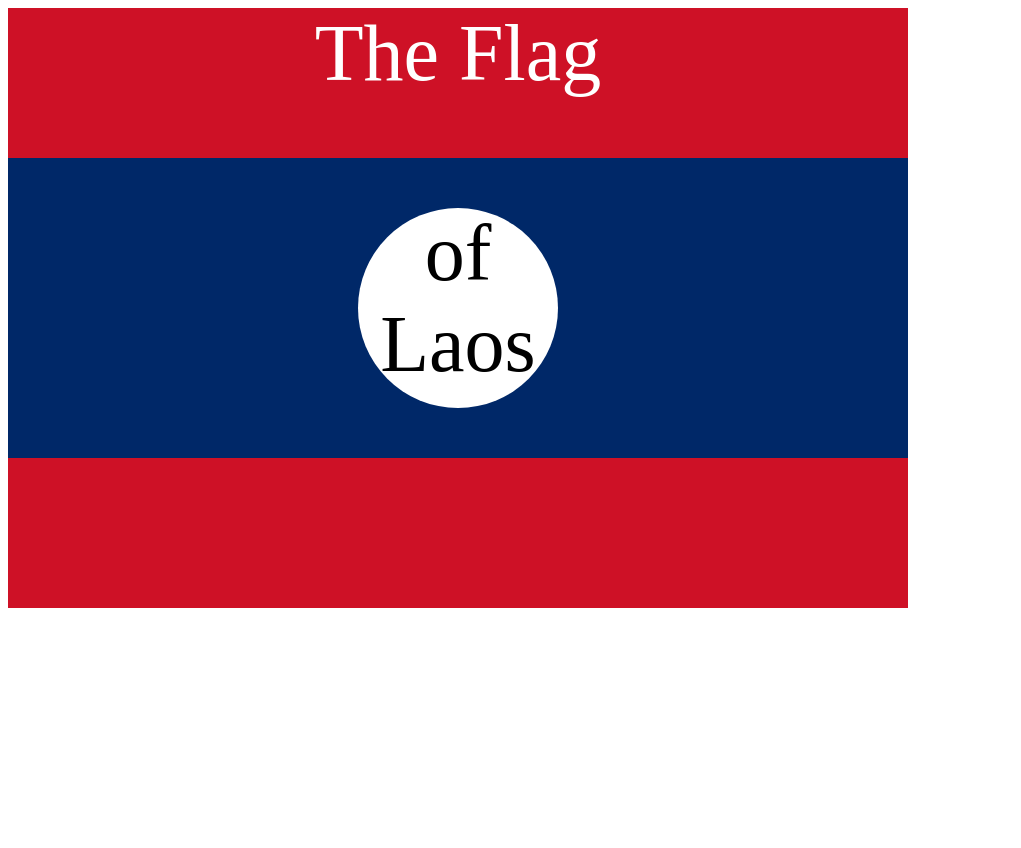
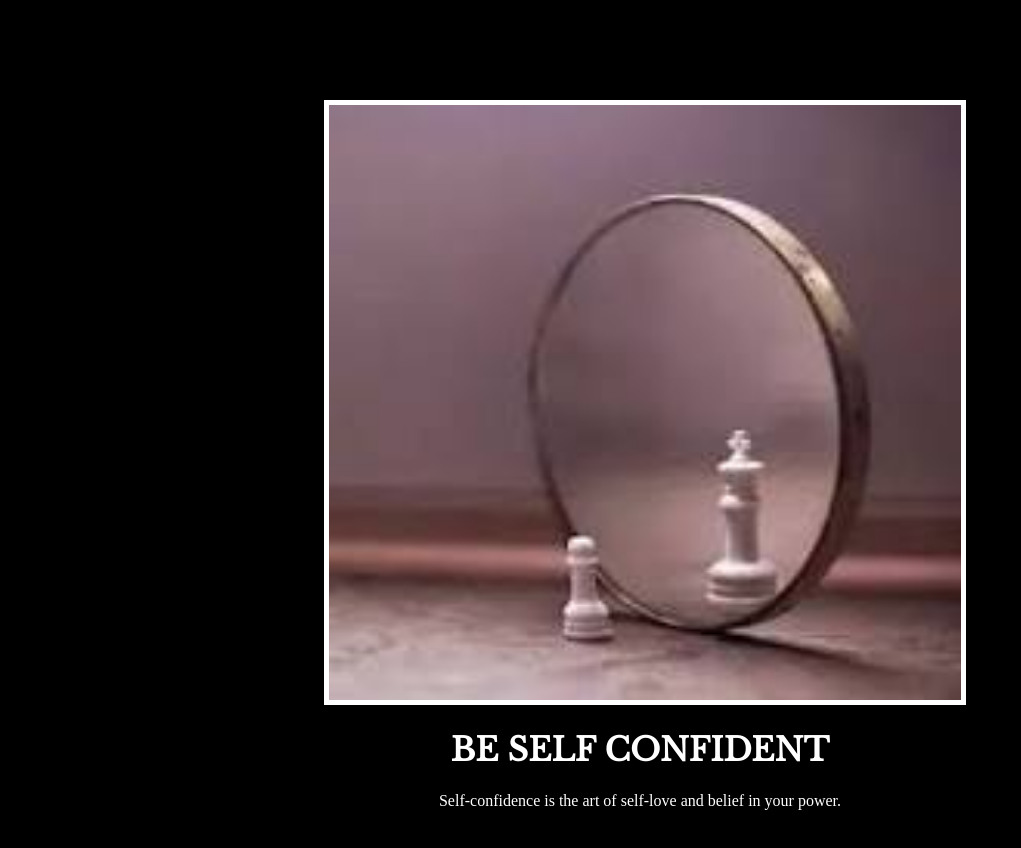
Before and after one commit to agayevkenn/html-portfolio, a plain HTML site: page index.html in a window 1280 px wide. Shown: the whole page, without its empty margins (0-1021 px from the left). Before the commit the page ends 800 px from the top, so only its background shows below. Drawn offline with nearby package versions, Linux system fonts and the light colour scheme.

Commit message:
Add files via upload

```diff
--- a/index.html
+++ b/index.html
@@ -1,69 +1,36 @@
+<!--
+  TODO: Create a motivational post website.
+Style it how ever you like.
+Look at the goal image for inspiration.
+But it must have the following features:
+1. The main h1 text should be using the Regular Libre Baskerville Font from Google Fonts:
+  https://fonts.google.com/specimen/Libre+Baskerville
+2. The text should be white and background black.
+3. Add your own image into the images folder inside assets. It should have a 5px white border.
+4. The text should be center aligned.
+5. Create a div to contain the h1, p and img elements. Adjust the margins so that the image and text are centered on the page.
+  Hint: You horizontally center a div by giving it a width of 50% and a margin-left of 25%.
+  Hint: Set the image to have a width of 100% so it fills the div.
+6. Read about the text-transform property on MDN docs to make the h1 uppercase with CSS.
+  https://developer.mozilla.org/en-US/docs/Web/CSS/text-transform
+-->
+
 <!DOCTYPE html>
 <html lang="en">
-
 <head>
   <meta charset="UTF-8">
-  <title>CSS Flag Project</title>
-  <style>
-    /* Write your CSS Code here */
-    .flag{
-      background-color: rgb(206, 17, 38);
-      width: 900px;
-      height: 600px;
-      position: relative;
-    }
-
-     p{
-      color: white;
-      font-size: 5rem;
-      text-align: center;
-      padding: 0;
-      margin: 0;
-    }
-
-    .flag>div{
-      background-color: rgb(0, 40, 104);
-      width: 900px;
-      height: 300px;
-      position: absolute;
-      top: 150px;
-    }
-
-    .flag >div>div{
-      width: 200px;
-      height: 200px;
-      border-radius: 50%;
-      background-color: white;
-      position: absolute;
-      left: 350px;
-      top: 50px;
-    }
-    .flag>div div> p{
-       color: black;
-    }
-
-  </style>
+  <meta name="viewport" content="width=device-width, initial-scale=1.0">
+  <title>Motivation</title>
+<link rel="stylesheet" href="./style.css"/>
+ <link rel="preconnect" href="https://fonts.googleapis.com">
+ <link rel="preconnect" href="https://fonts.gstatic.com" crossorigin>
+ <link href="https://fonts.googleapis.com/css2?family=Libre+Baskerville&display=swap" rel="stylesheet">
 </head>
-
-<!--
-  IMPORTANT! Do not change any HTML
-Don't add any classes/ids/elements
-Use what you know about combining selectors
-and CSS specificity instead.
-Hint 1: The flag is 900px by 600px and the circle is 200px by 200px.
-Hint 2: You can use CSS inspection to get the colors from
-https://appbrewery.github.io/flag-of-laos/
--->
-
 <body>
-  <div class="flag">
-    <p>The Flag</p>
-    <div>
-      <div>
-        <p>of Laos</p>
-      </div>
-    </div>
-  </div>
+  <div>
+  <img src="./assets/download.jpg" />
+  <h1>Be Self Confident</h1>
+  <p >Self-confidence is the art of self-love and belief in your power.</p>
+   </div>
 </body>
-
 </html>
--- /dev/null
+++ b/solution/solution.css
@@ -0,0 +1,21 @@
+body {
+  background-color: black;
+}
+h1 {
+  text-transform: uppercase;
+  font-size: 3rem;
+}
+
+.poster {
+  width: 50%;
+  margin-left: 25%;
+  margin-top: 100px;
+  color: white;
+  font-family: "Libre Baskerville", serif;
+  text-align: center;
+}
+
+.motivation-img {
+  border: 5px solid white;
+  width: 100%;
+}
--- /dev/null
+++ b/style.css
@@ -0,0 +1,23 @@
+h1{
+    font-family: 'Libre Baskerville', serif;
+    color: white;
+    text-align: center;
+    text-transform: uppercase;
+  }
+  p{color: white;
+  text-align: center;
+  }
+
+  body{
+    background-color: black;
+   }
+
+   div{
+    width: 50%;
+    margin: 25%;
+    margin-top: 100px;
+   }
+  img{
+    border: 5px solid white;
+    width: 100%;
+  }
```
Also changed, not shown: solution/solution.html (added, +22 -0 lines), assets/download.jpg (added), assets/images/daenerys.jpeg (added), solution/assets/images/daenerys.jpeg (added), 1 other file.
